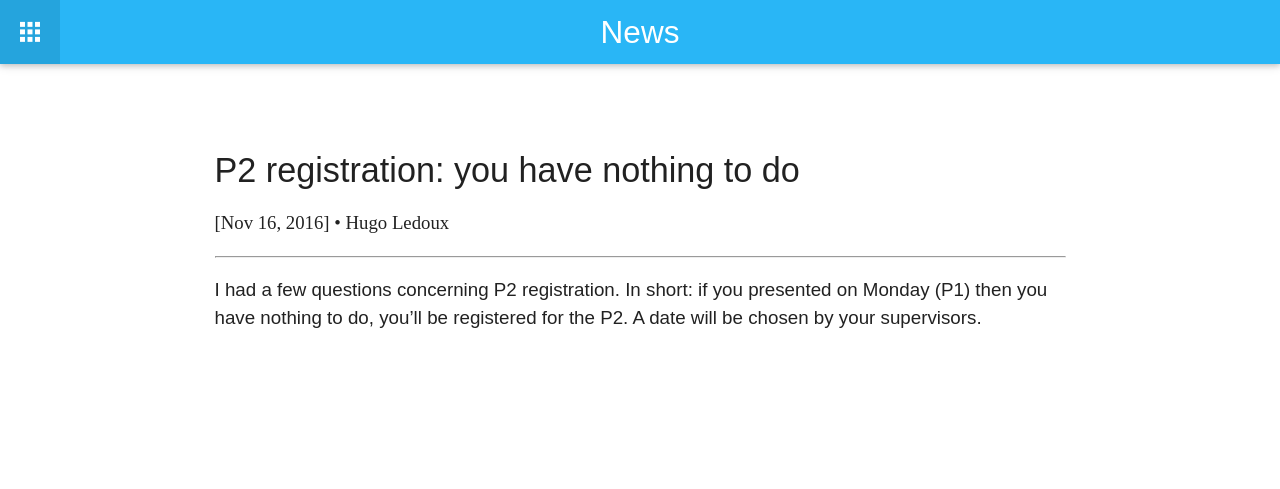
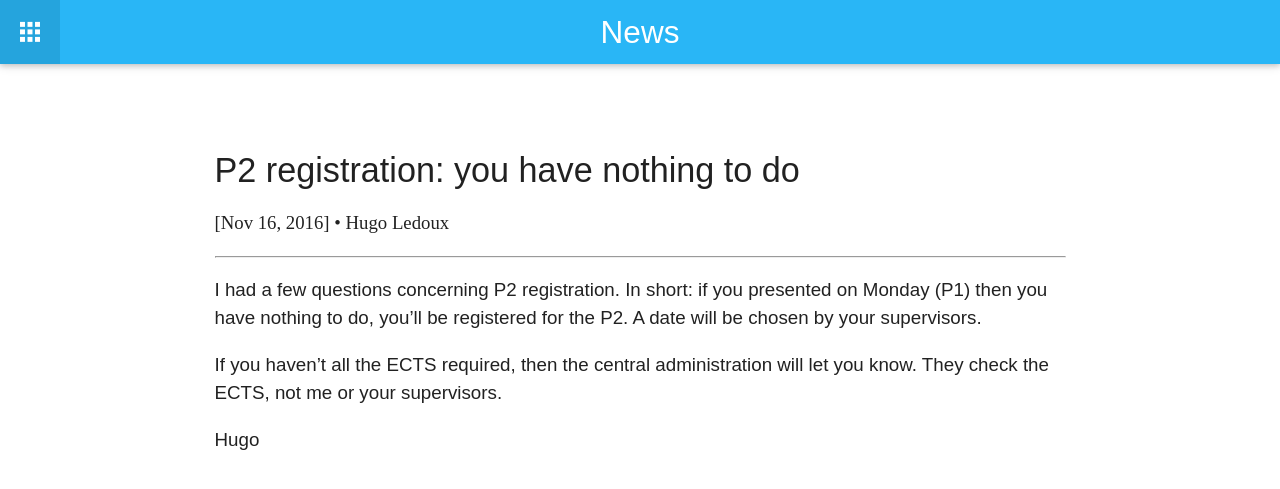
Before and after one commit to tudelft3d/geo2020, a Jekyll site: the page built from _posts/2016-11-16-P2-registration.md, in a window 1280 px wide. Shown: the top 489 px of the page. Built offline with Jekyll 4.4.1, drawn with Linux system fonts in a browser that asks for light colours; nearby versions of some CDN libraries.

Commit message:
add one sentence

```diff
--- a/_posts/2016-11-16-P2-registration.md
+++ b/_posts/2016-11-16-P2-registration.md
@@ -8,3 +8,8 @@ date:   2016-11-16 17:43
 I had a few questions concerning P2 registration.
 In short: if you presented on Monday (P1) then you have nothing to do, you'll be registered for the P2.
 A date will be chosen by your supervisors.
+
+If you haven't all the ECTS required, then the central administration will let you know.
+They check the ECTS, not me or your supervisors.
+
+Hugo
```
